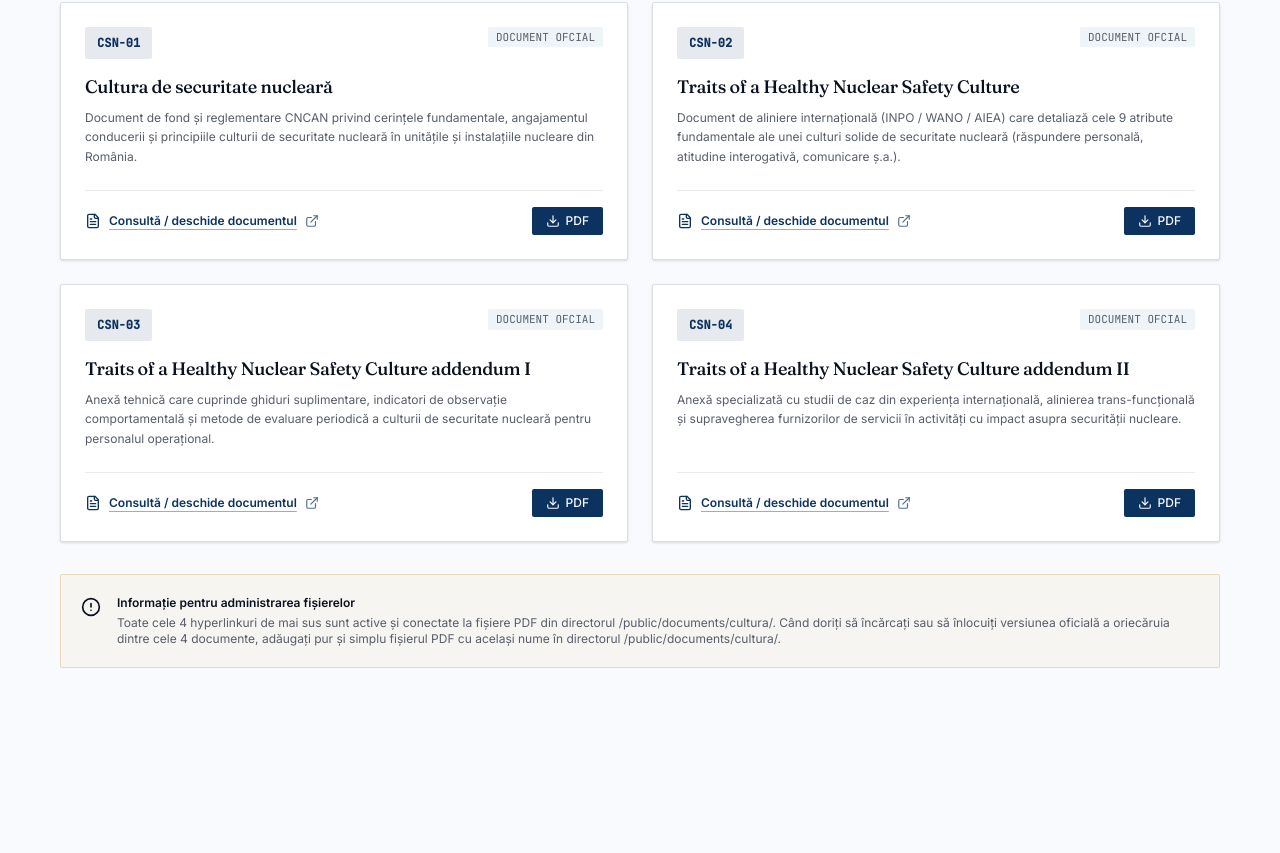
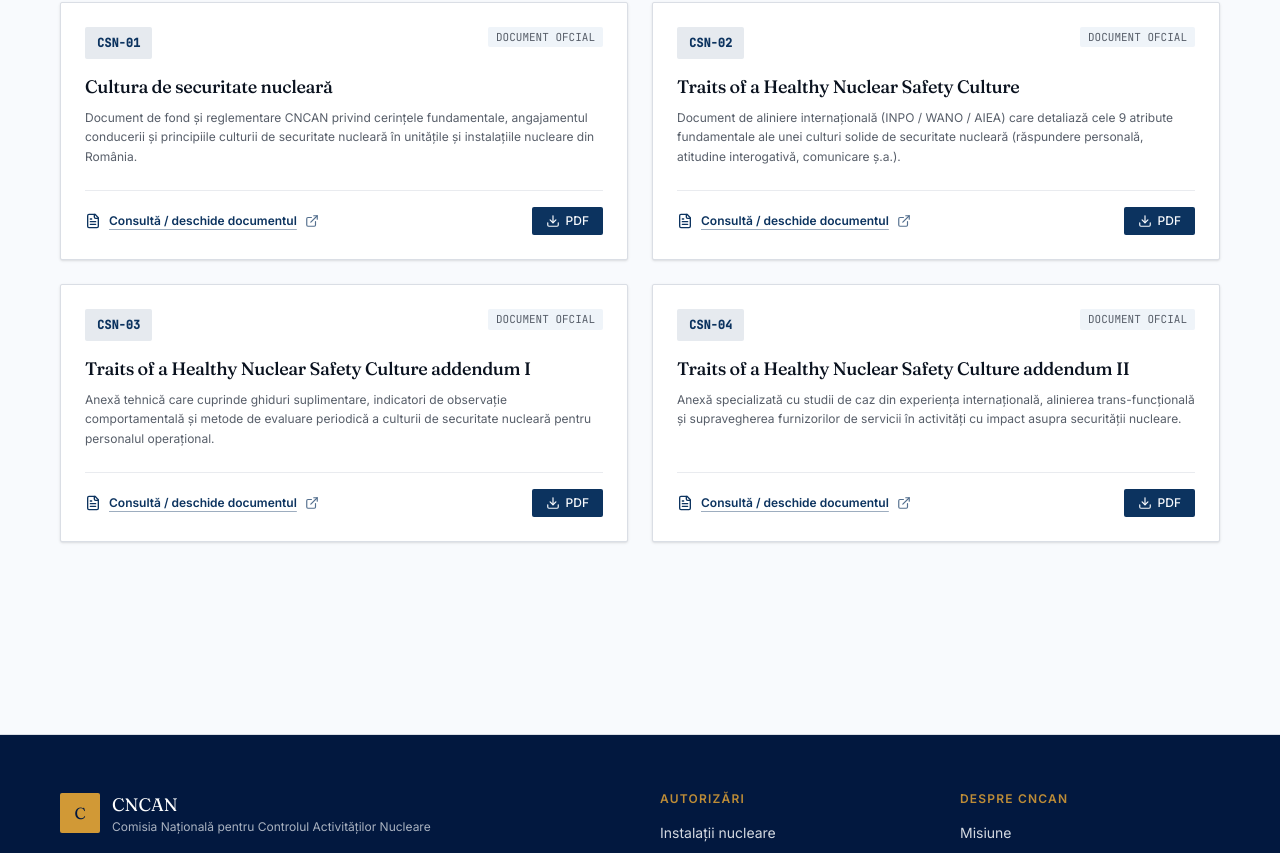
Before and after one commit to mihnea2456/cncan, a React (Vite) app: page /instalatii-nucleare in a window 1280 px wide. Shown: the part 1897-2750 px from the top of the page. Built offline with nearby package versions, Linux system fonts and the light colour scheme.

Commit message:
Remove admin file management warning box from Instalatii Nucleare page

```diff
--- a/src/routes/instalatii-nucleare.tsx
+++ b/src/routes/instalatii-nucleare.tsx
@@ -11,7 +11,6 @@ import {
   Layers,
   Scale,
   Award,
-  AlertCircle,
 } from "lucide-react";
 import { useI18n } from "@/lib/i18n";
 import { PageHeader } from "@/components/page-header";
@@ -309,22 +308,6 @@ function NuclearInstallationsPage() {
               </div>
             </div>
 
-            {/* INFO BOX ON HOW TO REPLACE / UPLOAD THE DOCUMENTATION */}
-            <div className="rounded-sm border border-gold/30 bg-gold/5 p-5 flex items-start gap-4">
-              <AlertCircle className="h-5 w-5 text-gold-deep shrink-0 mt-0.5" />
-              <div className="text-xs text-muted-foreground space-y-1">
-                <div className="font-semibold text-foreground">
-                  {lang === "ro"
-                    ? "Informație pentru administrarea fișierelor"
-                    : "Information for document management"}
-                </div>
-                <p>
-                  {lang === "ro"
-                    ? "Toate cele 4 hyperlinkuri de mai sus sunt active și conectate la fișiere PDF din directorul /public/documents/cultura/. Când doriți să încărcați sau să înlocuiți versiunea oficială a oriecăruia dintre cele 4 documente, adăugați pur și simplu fișierul PDF cu același nume în directorul /public/documents/cultura/."
-                    : "All 4 hyperlinks above are active and linked to PDF files in /public/documents/cultura/. Whenever you wish to upload or replace the official version of any of the 4 documents, simply put the PDF file with the same name in the /public/documents/cultura/ directory."}
-                </p>
-              </div>
-            </div>
           </TabsContent>
 
           {/* TAB 3: GHIDURI & REGLEMENTARI */}
```
